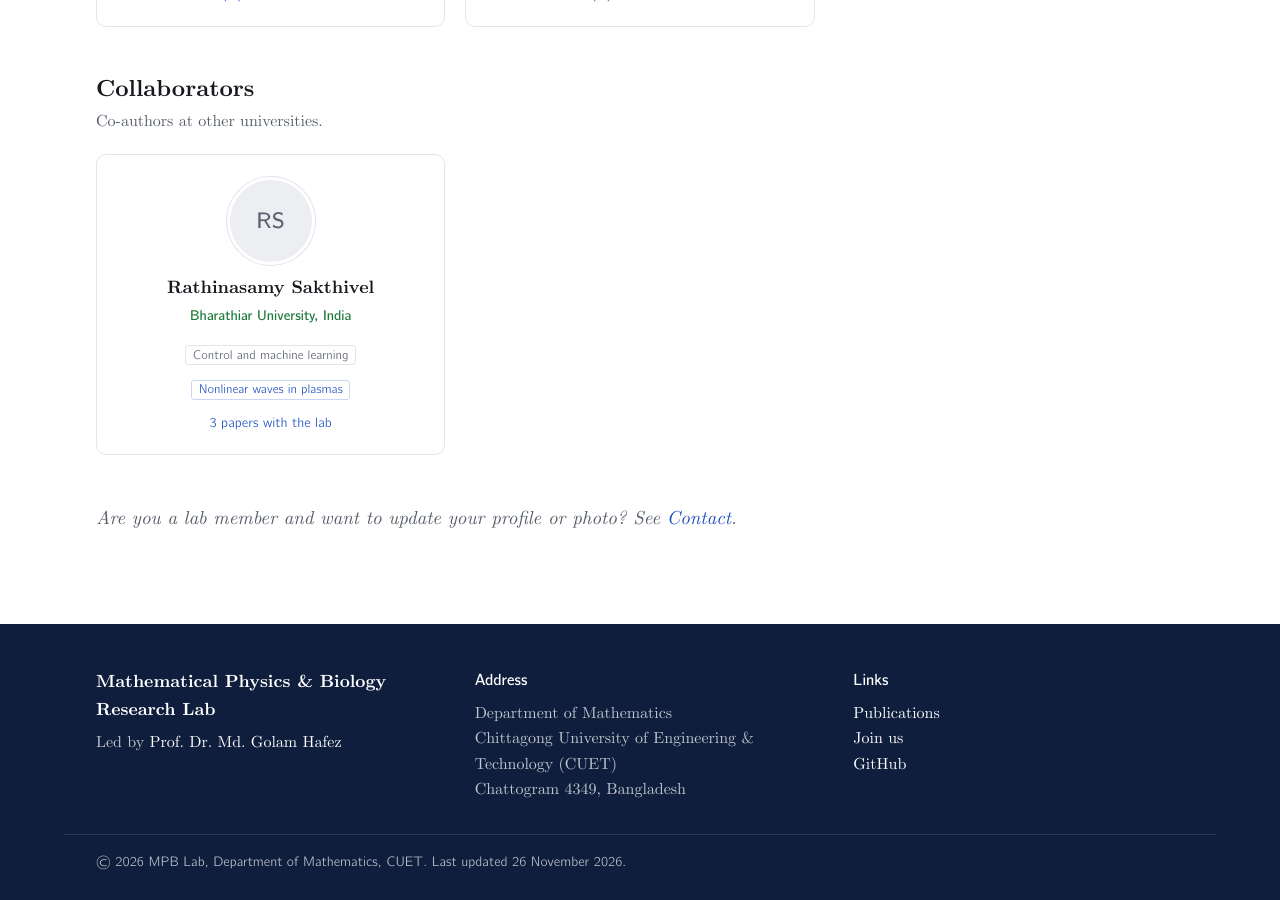
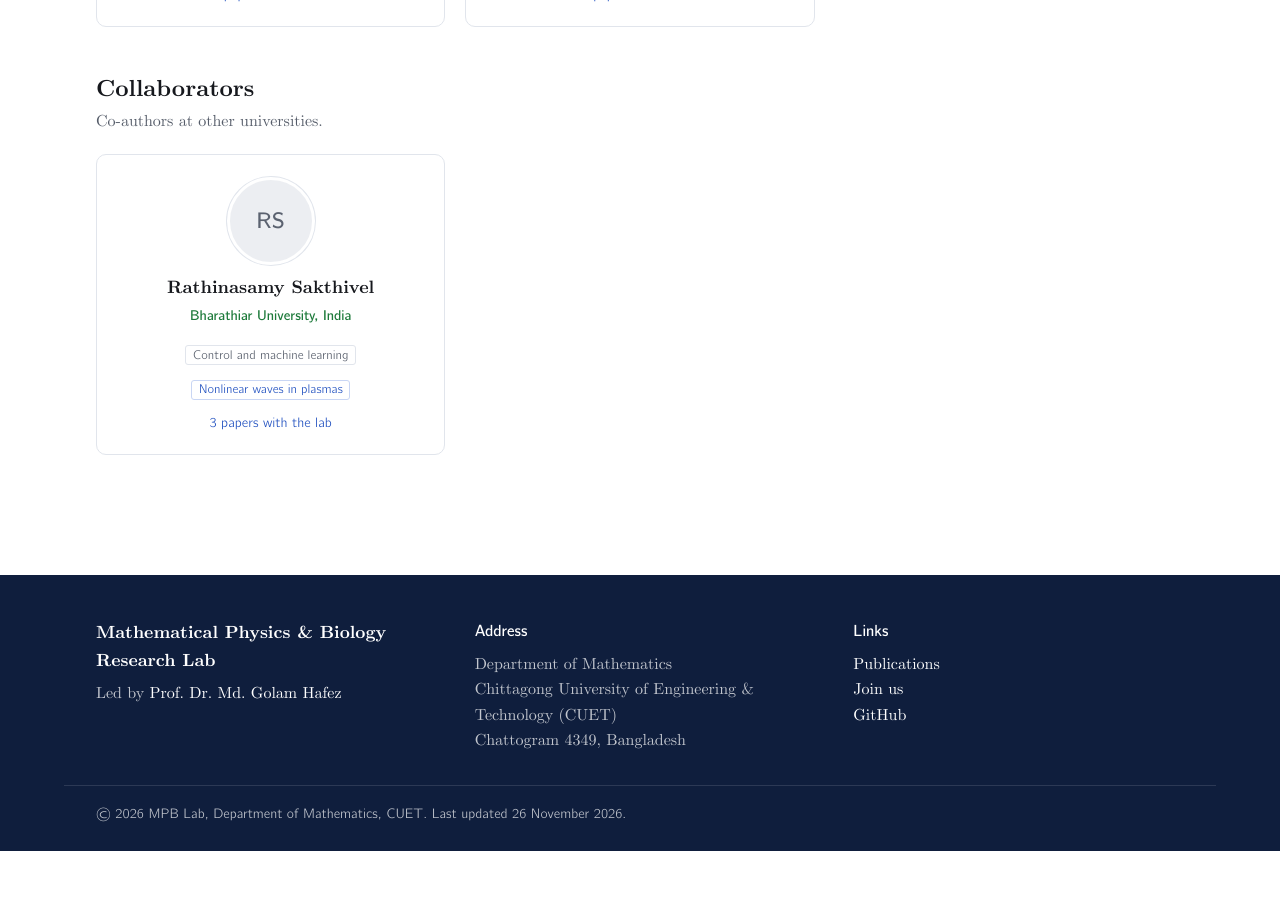
Before and after one commit to MPBLab/mpblab.github.io, a Jekyll site: the page built from members.html, in a window 1280 px wide and 900 px high, scrolled down 3262 px. Built offline with Jekyll 4.4.1, drawn with Linux system fonts in a browser that asks for light colours; after the commit the page ends 4113 px from its top, so only the background shows below that.

Commit message:
Remove the profile-update note from the Members page
Co-Authored-By: Claude Opus 5.5 <noreply@anthropic.com>
Claude-Session: https://claude.ai/code/session_011cDtMcLHHhAaKfFLiu1eVc

```diff
--- a/members.html
+++ b/members.html
@@ -83,5 +83,3 @@ permalink: /members/
 </section>
 {% endif %}
 {% endfor %}
-
-<p class="empty">Are you a lab member and want to update your profile or photo? See <a href="{{ '/contact/' | relative_url }}">Contact</a>.</p>
```
